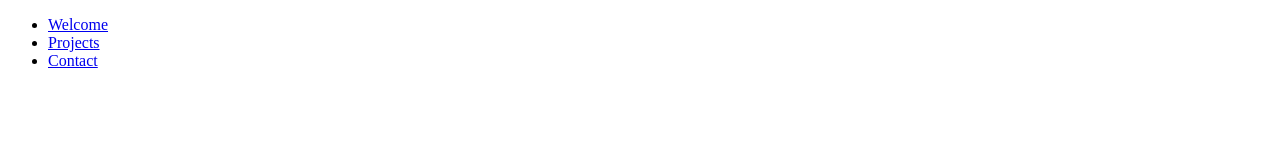
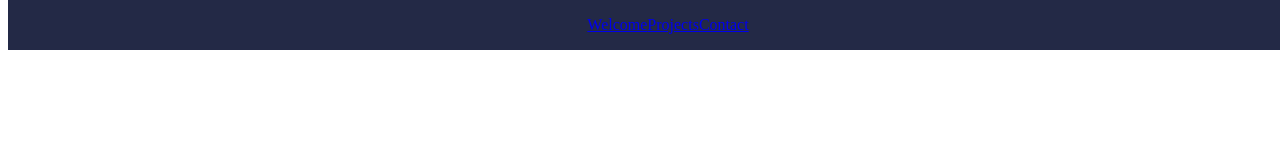
Before and after one commit to Kpreethitulasiram/Personal-Portfolio, a plain HTML site: page index.html in a window 1280 px wide. Drawn offline with Linux system fonts and the light colour scheme.

Commit message:
added link

```diff
--- a/index.html
+++ b/index.html
@@ -4,6 +4,7 @@
     <meta charset="UTF-8">
     <meta name="viewport" content="width=device-width, initial-scale=1.0">
     <title>Preethi Portfolio</title>
+    <link href="styles.css" rel="stylesheet" />
 </head>
 <body>
     <header>
--- /dev/null
+++ b/styles.css
@@ -0,0 +1,20 @@
+:root{
+    --neutral:#232946;
+}
+
+
+#nav-bar{
+    display:flex;
+    justify-content: center;
+    position:fixed;
+    top:0;
+    width:100%;
+    background-color:var(--neutral);
+}
+
+
+.nav-links{
+    display:flex;
+    list-style: none;
+    font-family:serif;
+}
```
